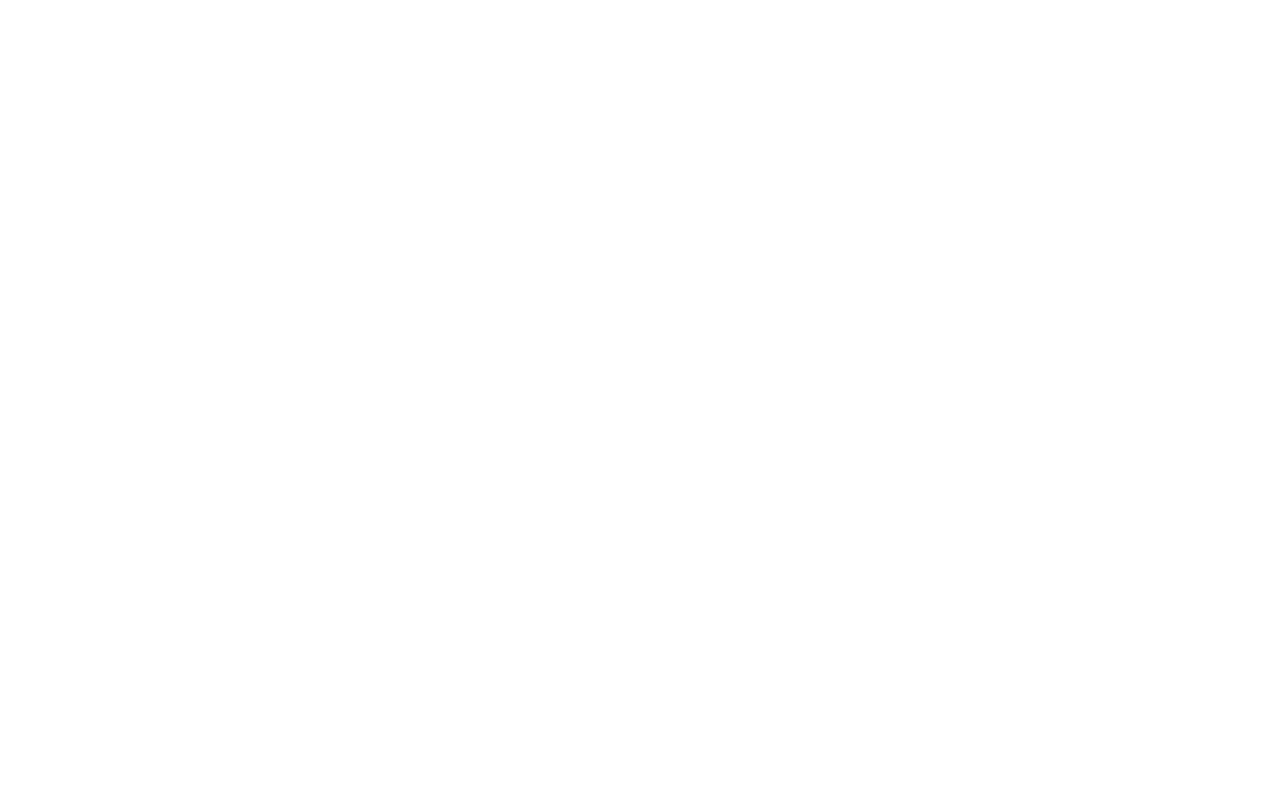
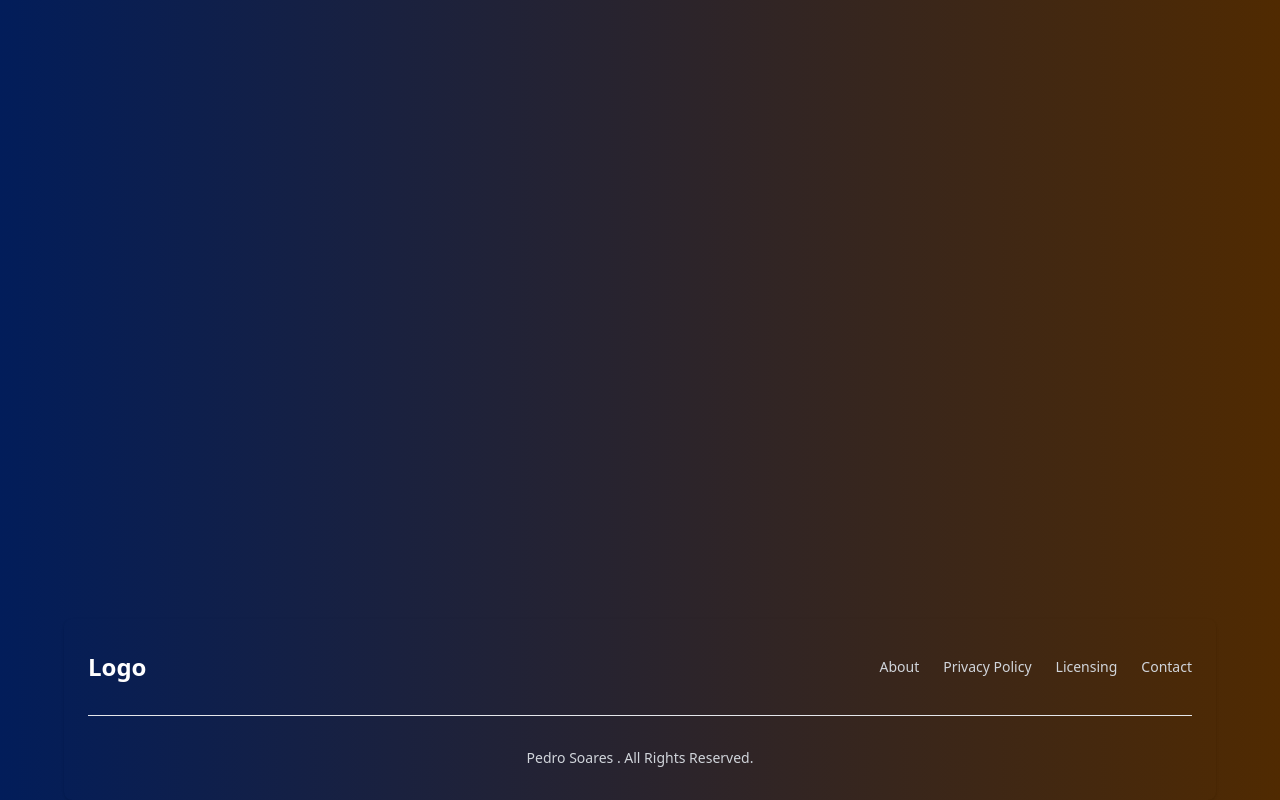
Before and after one commit to ngrpedro/nextapp, a Next.js app: page / in a window 1280 px wide. Shown: the part 271-1071 px from the top of the page. Before the commit the page ends 800 px from the top, so only its background shows below. Built offline with nearby package versions, Linux system fonts and the light colour scheme.

Commit message:
Footer layout

```diff
--- a/src/components/footer.tsx
+++ b/src/components/footer.tsx
@@ -1,7 +1,44 @@
+import Link from "next/link";
 import React from "react";
 
 const Footer = () => {
-  return <div>Footer</div>;
+  return (
+    <>
+      <footer className="p-4 bg-transparent rounded-lg shadow md:px-6 md:py-8">
+        <div className="sm:flex sm:items-center sm:justify-between">
+          <span className="self-center text-2xl font-semibold whitespace-nowrap">
+            Logo
+          </span>
+          <ul className="flex flex-wrap items-center gap-6 mb-6 text-sm text-gray-300 sm:mb-0">
+            <li>
+              <Link href="/" className="hover:underline transition-all ">
+                About
+              </Link>
+            </li>
+            <li>
+              <Link href="/" className="hover:underline transition-all">
+                Privacy Policy
+              </Link>
+            </li>
+            <li>
+              <Link href="/" className="hover:underline transition-all ">
+                Licensing
+              </Link>
+            </li>
+            <li>
+              <Link href="/" className="hover:underline transition-all">
+                Contact
+              </Link>
+            </li>
+          </ul>
+        </div>
+        <hr className="my-6 border-gray-200 sm:mx-auto lg:my-8" />
+        <span className="block text-sm text-gray-300 sm:text-center">
+          Pedro Soares . All Rights Reserved.
+        </span>
+      </footer>
+    </>
+  );
 };
 
 export default Footer;
--- a/src/pages/index.tsx
+++ b/src/pages/index.tsx
@@ -4,11 +4,13 @@ import Layout from "./../components/layout";
 
 const index = () => {
   return (
-    <div className="bg-gradient-to-r from-[#021d5a] to-[#503b01] text-white pt-4">
+    <div className="bg-gradient-to-r from-[#021d5a] to-[#502a01] text-white pt-4">
       <Head>
         <title>Home</title>
       </Head>
-      <Layout>teste</Layout>
+      <Layout>
+        <div className="h-screen">teste</div>
+      </Layout>
     </div>
   );
 };
```
